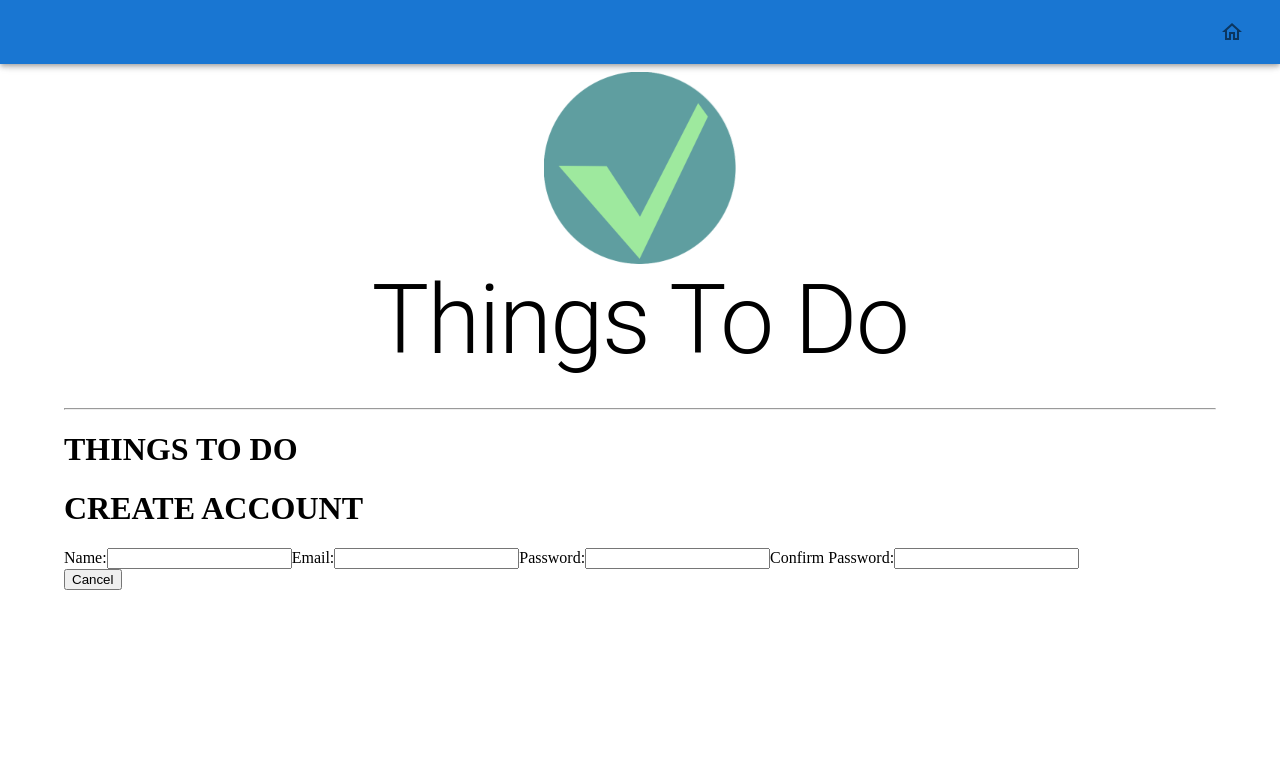
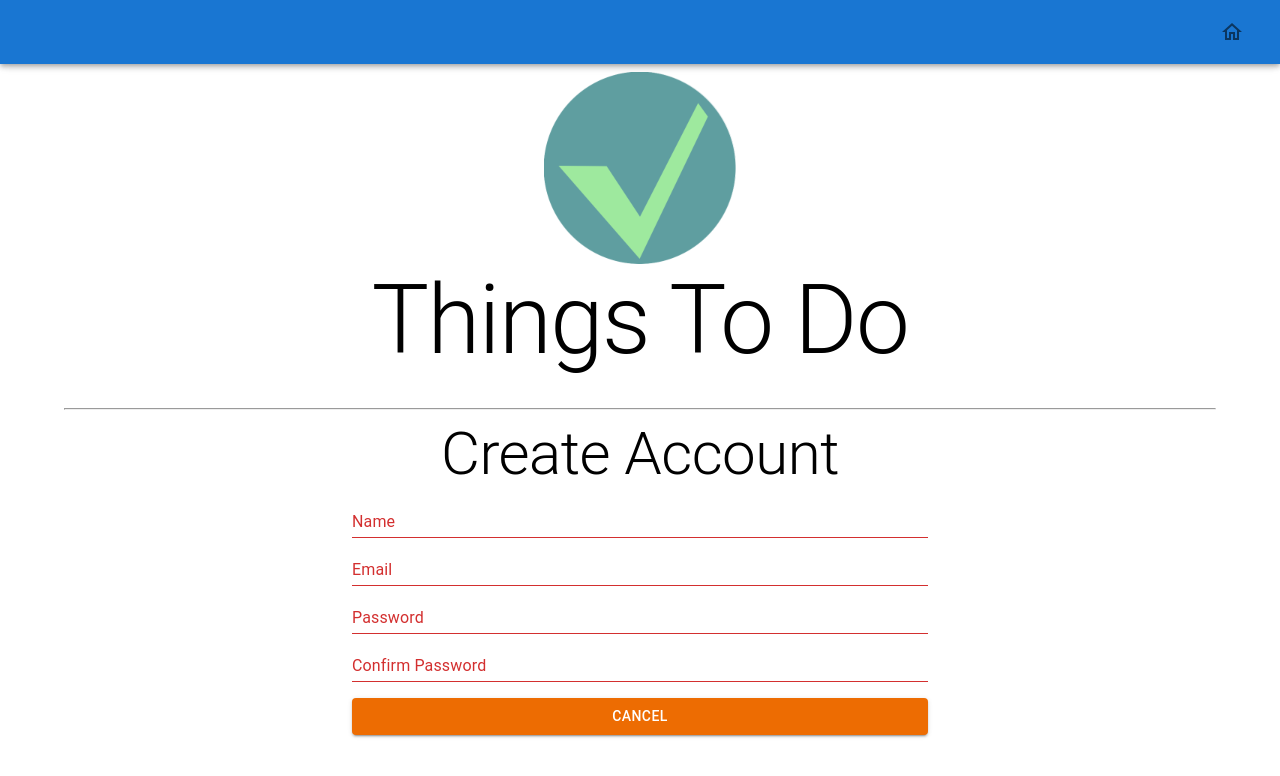
Before and after one commit to Iamasamwich/todo-client-mui, a React (Create React App) app: page / in a window 1280 px wide. Both pictures are taken after typing "Sample", "Sample123" into the empty fields and a click on the button "CREATE AN ACCOUNT". Shown: the top 776 px of the page. Built offline with nearby package versions, Linux system fonts and the light colour scheme; no server answers.

Commit message:
updated addtodo

```diff
--- a/package.json
+++ b/package.json
@@ -3,9 +3,11 @@
   "version": "0.1.0",
   "private": true,
   "dependencies": {
+    "@date-io/date-fns": "^2.11.0",
     "@emotion/react": "^11.6.0",
     "@emotion/styled": "^11.6.0",
     "@mui/icons-material": "^5.2.0",
+    "@mui/lab": "^5.0.0-alpha.56",
     "@mui/material": "^5.2.0",
     "@mui/styles": "^5.2.0",
     "@testing-library/jest-dom": "^5.14.1",
@@ -15,6 +17,7 @@
     "@types/node": "^12.20.33",
     "@types/react": "^17.0.30",
     "@types/react-dom": "^17.0.9",
+    "date-fns": "^2.26.0",
     "react": "^17.0.2",
     "react-datepicker": "^4.2.1",
     "react-dom": "^17.0.2",
--- a/src/containers/AddTodo.tsx
+++ b/src/containers/AddTodo.tsx
@@ -1,11 +1,13 @@
+import { Box, Button, Stack, TextField, Typography } from '@mui/material';
+import DatePicker from '@mui/lab/DatePicker';
+import LocalizationProvider from '@mui/lab/LocalizationProvider';
+
 import React, { useEffect, useState } from 'react';
-import DatePicker from 'react-datepicker';
-import 'react-datepicker/dist/react-datepicker.css';
 import { connect } from 'react-redux';
 import { addTodo } from '../actions/todo';
 import { changePage } from '../actions/page'
-import Logo from './Logo';
 import { IaddTodoBody } from '../interfaces';
+import AdapterDateFns from '@mui/lab/AdapterDateFns';
 
 interface Props {
   addTodo: (body: IaddTodoBody) => Promise<void>;
@@ -21,7 +23,7 @@ const AddTodo = ({addTodo, changePage} : Props) => {
   };
 
   const [todo, setTodo] = useState('');
-  const [dueDate, setDueDate] = useState(convertDate(new Date()));
+  const [dueDate, setDueDate] = useState <Date> (new Date());
 
   const [todoError, setTodoError] = useState(false);
   const [dueDateError, setDueDateError] = useState(false);
@@ -37,12 +39,11 @@ const AddTodo = ({addTodo, changePage} : Props) => {
   }, [todo]);
 
   useEffect(() => {
-    const re = /^[0-9]{4}-[0-9]{1,2}-[0-9]{1,2}$/;
-    if (!re.test(dueDate)) {
-      setDueDateError(true)
+    if (dueDate && typeof(dueDate.getMonth) === 'function') {
+      setDueDateError(false);
     } else {
-      setDueDateError(false);
-    };
+      setDueDateError(true);
+    }
   }, [dueDate]);
 
   useEffect(() => {
@@ -58,68 +59,87 @@ const AddTodo = ({addTodo, changePage} : Props) => {
     setTodo(reTodo);
   };
 
-  const handleDueDateChange = (date : Date | null) => {
-    if (date !== null && !isNaN(date.getTime())) {
-      setDueDate(convertDate(date));
+  const handleDateChange = (date : Date) => {
+    setDueDate(date);
+  };
+
+  const handleSubmit = (e : React.SyntheticEvent) => {
+    e.preventDefault();
+    if (anyError) {
+      return;
     } else {
-      setDueDate(convertDate(new Date()));
+      const date = convertDate(dueDate);
+      addTodo({todo, dueDate: date});
     };
   };
 
-  const ShowButtons = () => {
-    return (
-      <div className="form-buttons">
-        {!anyError ?
-          <button
-            className="green"
-            onClick={() => addTodo({todo, dueDate})}
+  return (
+    <Box
+      sx={{
+        display: 'flex',
+        flexDirection: 'column',
+        alignItems: 'center'
+      }}
+    >
+      <Typography
+        variant='h2'
+        align='center'
+      >
+        Add A Todo
+      </Typography>
+      <Box
+        component='form'
+        onSubmit={handleSubmit}
+        sx={{
+          display: 'flex',
+          flexGrow: 1,
+          flexDirection: 'column',
+          width: '50%'
+        }}
+      >
+        <TextField
+          sx={{
+            marginBottom: 2
+          }}
+          variant='standard'
+          label='Enter Todo Text'
+          value={todo}
+          onChange={handleTodoChange}
+          error={todoError}
+        />
+        <LocalizationProvider dateAdapter={AdapterDateFns}>
+          <DatePicker
+            label='Due Date'
+            value={dueDate}
+            openTo='day'
+            inputFormat="dd/MM/yyyy"
+            onChange={newValue => handleDateChange(newValue as Date)}
+            renderInput={(params) => <TextField {...params} />}
+          />
+        </LocalizationProvider>
+        <Stack
+          pt={2}
+          spacing={2}
+        >
+          {!anyError ?
+            <Button
+              variant='contained'
+              type='submit'
+              color='success'
+            >
+              Add Todo
+            </Button>
+          : null }
+          <Button
+            variant='contained'
+            color='warning'
+            onClick={() => changePage('home')}
           >
-            Add It!
-          </button>
-          : null
-        }
-        <button
-          className="red"
-          onClick={() => changePage('home')}
-        >
-          Cancel
-        </button>
-      </div>
-    );
-  };
-
-  const handleSubmitTodo = () => {
-    if (anyError) {
-      return;
-    } else {
-      addTodo({todo, dueDate});
-    };
-  }
-
-  return (
-    <>
-      <Logo />
-      <div className="minusLogo">
-        <h1>Add A Todo</h1>
-        <div className="form-box">
-          <label>Todo:</label>
-          <input
-            className={todoError ? 'error' : ''}
-            value={todo}
-            onChange={handleTodoChange}
-            onKeyDown={e => e.code === "Enter" ? handleSubmitTodo() : null}
-          />
-          <label>Due Date:</label>
-          <DatePicker
-            className='input'
-            dateFormat='dd/MM/yyyy'
-            onChange={handleDueDateChange}
-            selected={new Date(dueDate)}
-          />
-          <ShowButtons />
-        </div>
-      </div>
-    </>
+            Cancel
+          </Button>
+        </Stack>
+      </Box>
+    </Box>
   );
 };
 
--- a/src/containers/CreateAccount.tsx
+++ b/src/containers/CreateAccount.tsx
@@ -1,9 +1,10 @@
+import { Box, Button, Stack, TextField, Typography } from '@mui/material';
+
 import React, { useEffect, useState } from 'react';
 import { connect } from 'react-redux';
 import { createAccount } from '../actions/user';
 import { changePage } from '../actions/page';
 import { IaddUserBody } from '../interfaces';
-import Logo from './Logo';
 
 interface Props {
   createAccount : (body : IaddUserBody) => void;
@@ -65,64 +66,92 @@ const CreateAccount = ({createAccount, changePage} : Props) => {
     };
   }, [nameError, emailError, pwordError, confPwordError]);
 
-  const ShowButtons = () => {
-    return (
-      <div className="form-buttons">
-        {!anyError ?
-          <button
-            className='green'
-            onClick={() => createAccount({name, email, pword})}
-          >
-            Sign Up
-          </button>
-          : null
-        }
-        <button
-          className='red'
-          onClick={() => changePage('home')}
-        >
-          Cancel
-        </button>
-      </div>
-    );
+  const handleSubmit = (e : React.SyntheticEvent) => {
+    e.preventDefault();
+    if (anyError) {
+      return;
+    } else {
+      createAccount({name, email, pword});
+    };
   };
 
   return (
-    <>
-      <Logo />
-      <div className='minusLogo'>
-        <h1>CREATE ACCOUNT</h1>
-        <div className='form-box'>
-          <label>Name:</label>
-          <input
-            className={nameError ? 'error' : ''}
-            value={name}
-            onChange={e => setName(e.target.value)}
-          />
-          <label>Email:</label>
-          <input
-            className={emailError ? 'error' : ''}
-            value={email}
-            onChange={e => setEmail(e.target.value)}
-          />
-          <label>Password:</label>
-          <input
-            type='password'
-            className={pwordError ? 'error' : ''}
-            value={pword}
-            onChange={e => setPword(e.target.value)}
-          />
-          <label>Confirm Password:</label>
-          <input
-            type='password'
-            className={confPwordError ? 'error' : ''}
-            value={confPword}
-            onChange={e => setConfPword(e.target.value)}
-          />
-          <ShowButtons />
-        </div>
-      </div>
-    </>
+    <Box
+      sx={{
+        display: 'flex',
+        alignItems: 'center',
+        flexDirection: 'column'
+      }}
+    >
+      <Typography
+        variant='h2'
+        align='center'
+      >
+        Create Account
+      </Typography>
+      <Box
+        component='form'
+        onSubmit={handleSubmit}
+        sx={{
+          display: 'flex',
+          flexGrow: 1,
+          flexDirection: 'column',
+          width: '50%',
+        }}
+      >
+        <TextField
+          variant='standard'
+          label='Name'
+          value={name}
+          onChange={e => setName(e.target.value)}
+          error={nameError}
+        />
+        <TextField
+          variant='standard'
+          label='Email'
+          value={email}
+          onChange={e => setEmail(e.target.value)}
+          error={emailError}
+        />
+        <TextField
+          variant='standard'
+          label='Password'
+          value={pword}
+          onChange={e => setPword(e.target.value)}
+          error={pwordError}
+          type='password'
+        />
+        <TextField
+          variant='standard'
+          label='Confirm Password'
+          value={confPword}
+          onChange={e => setConfPword(e.target.value)}
+          error={confPwordError}
+          type='password'
+        />
+        <Stack
+          pt={2}
+          spacing={2}
+        >
+          {!anyError ?
+            <Button
+              variant='contained'
+              type='submit'
+              color='success'
+            >
+              Sign Up!
+            </Button>
+          : null}
+          <Button
+            variant='contained'
+            color='warning'
+            onClick={() => changePage('home')}
+          >
+            Cancel
+          </Button>
+        </Stack>
+      </Box>
+    </Box>
   );
 };
 
--- a/src/containers/Login.tsx
+++ b/src/containers/Login.tsx
@@ -1,4 +1,4 @@
-import { Typography, Box, TextField, ButtonGroup, Button, Stack } from '@mui/material';
+import { Typography, Box, TextField, Button, Stack } from '@mui/material';
 import React, { useEffect, useState } from 'react';
 import { login } from '../actions/login';
 import { changePage } from '../actions/page';
@@ -69,7 +69,7 @@ const Login = ({login, changePage} : Props) => {
           display: 'flex',
           flexGrow: 1,
           flexDirection: 'column',
-          width: '80%'
+          width: '50%'
         }}
       >
         <TextField
@@ -93,11 +93,9 @@ const Login = ({login, changePage} : Props) => {
         >
           {!anyError ?
             <Button
-            variant='contained'
-            type='submit'
-            color='success'
-            sx={{
-            }}
+              variant='contained'
+              type='submit'
+              color='success'
             >
               Login
             </Button>
--- a/src/containers/NavBar.tsx
+++ b/src/containers/NavBar.tsx
@@ -50,7 +50,10 @@ const NavBar = ({page, login, changePage, logout} : Props) => {
         }}
       >
         {page !== 'home' &&
-          <IconButton size='large'>
+          <IconButton
+            size='large'
+            onClick={() => changePage('home')}
+          >
             <HomeOutlinedIcon />
           </IconButton>
         }
--- a/src/containers/ShowTodo.tsx
+++ b/src/containers/ShowTodo.tsx
@@ -22,11 +22,6 @@ const ShowTodo = ({todo, updateTodo, deleteTodo, editTodo} : Props) => {
     const todaysDate = d.getFullYear() + '-' + (d.getMonth() + 1) + '-' + d.getDate();
     const now = Math.floor(new Date(todaysDate).getTime() / (1000 * 3600 * 24));
     const due = Math.floor(new Date(todo.dueDate).getTime() / (1000 * 3600 * 24));
-
-    console.log(new Date(todaysDate).getTime());
-    console.log(new Date(todo.dueDate).getTime());
-
-
 
     const daysTilDue = due - now;
 
```
Also changed, not shown: src/containers/Login2.tsx (deleted, +0 -106 lines), 1 other file (tests, documents, lock files or other folders).
